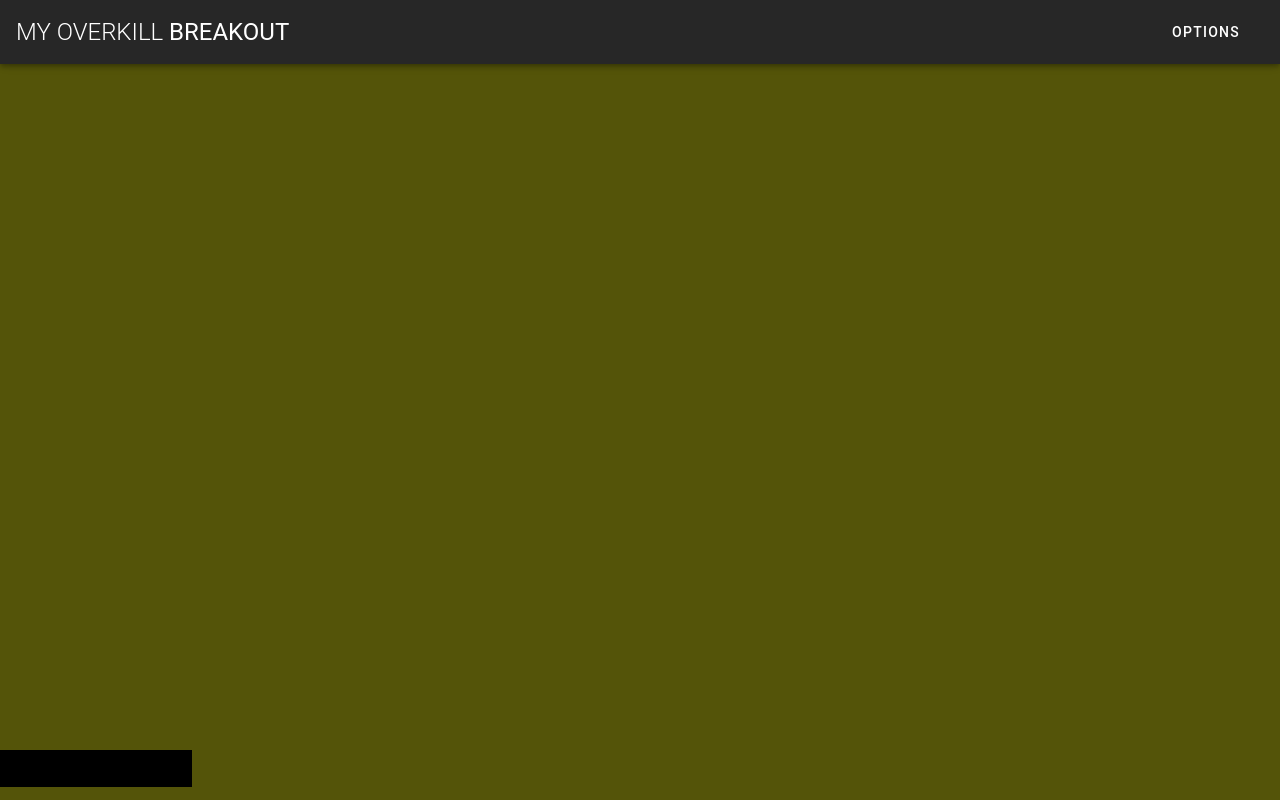
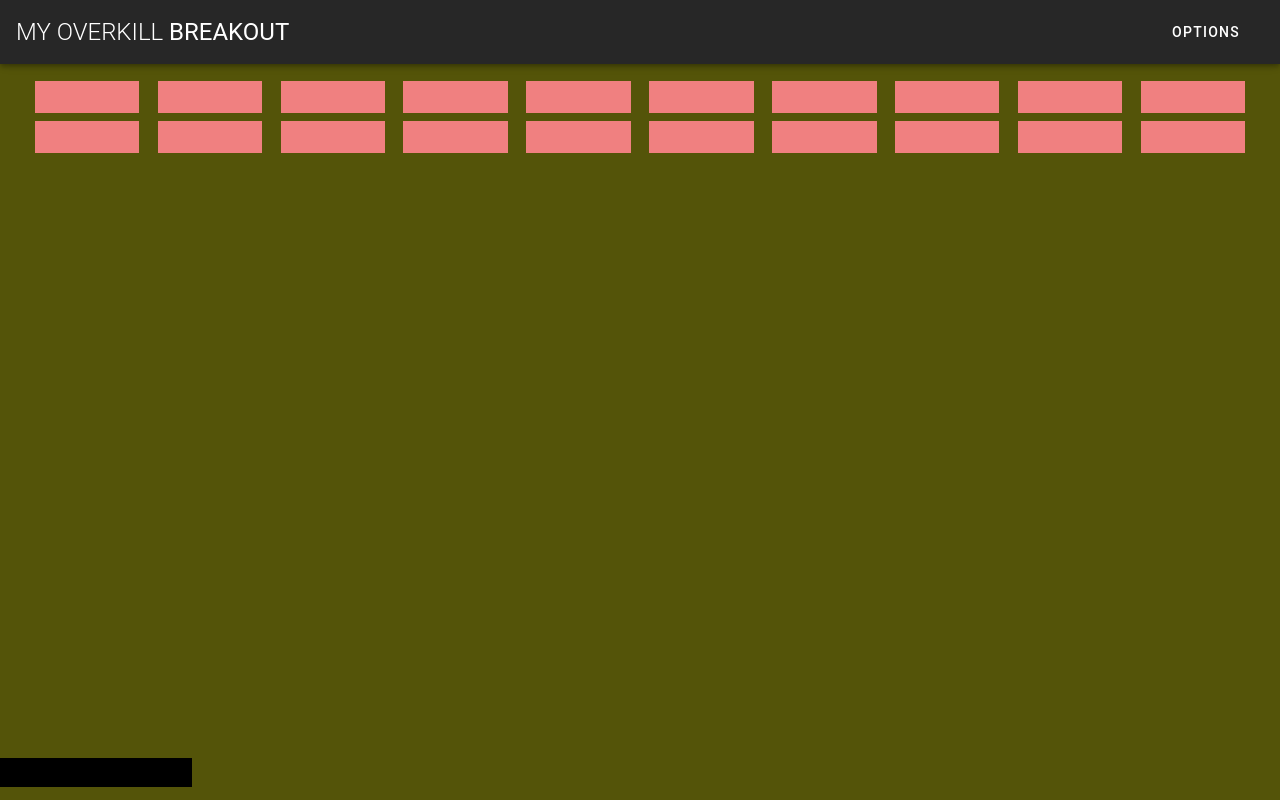
Before and after one commit to Vahlay/breakout, a Vue app: page / in a window 1280 px wide. Built offline with nearby package versions, Linux system fonts and the light colour scheme; a small style sheet from the web is missing.

Commit message:
Adds the bricks

```diff
--- /dev/null
+++ b/src/components/Brick.vue
@@ -0,0 +1,21 @@
+<template>
+    <div class="brick"></div>
+</template>
+
+<script lang="ts">
+    import Vue from 'vue';
+
+    export default Vue.extend({
+        name: 'Brick',
+    });
+</script>
+
+<style scoped>
+    .brick{
+        width   : 85%;
+        height  : 80%;
+        margin  : auto;
+
+        background-color: lightcoral;
+    }
+</style>
--- a/src/components/GameArea.vue
+++ b/src/components/GameArea.vue
@@ -1,5 +1,9 @@
 <template>
     <div class="game-area">
+        <div class="bricks-container">
+            <brick v-for="n in 20" :key="n"/>
+        </div>
+
         <div class="player-bar-container">
             <player-bar/>
         </div>
@@ -10,11 +14,13 @@
 <script lang="ts">
     import Vue from 'vue';
     import PlayerBar from './PlayerBar.vue';
+    import Brick from './Brick.vue';
 
     export default Vue.extend({
         name: 'GameArea',
         components: {
             PlayerBar,
+            Brick,
         },
         methods: {
         },
@@ -31,10 +37,19 @@
         flex-direction: column
     }
 
+    .bricks-container {
+        margin: 1% auto;
+        width: 96%;
+
+        display: grid;
+        grid-template-columns: repeat(auto-fill, 10%);
+        grid-auto-rows: 5vh;
+    }
+
     .player-bar-container {
         margin-top: auto;
         margin-bottom: 1%;
         width: 100%;
-        height: 5%;
+        height: 4%;
     }
 </style>
```
